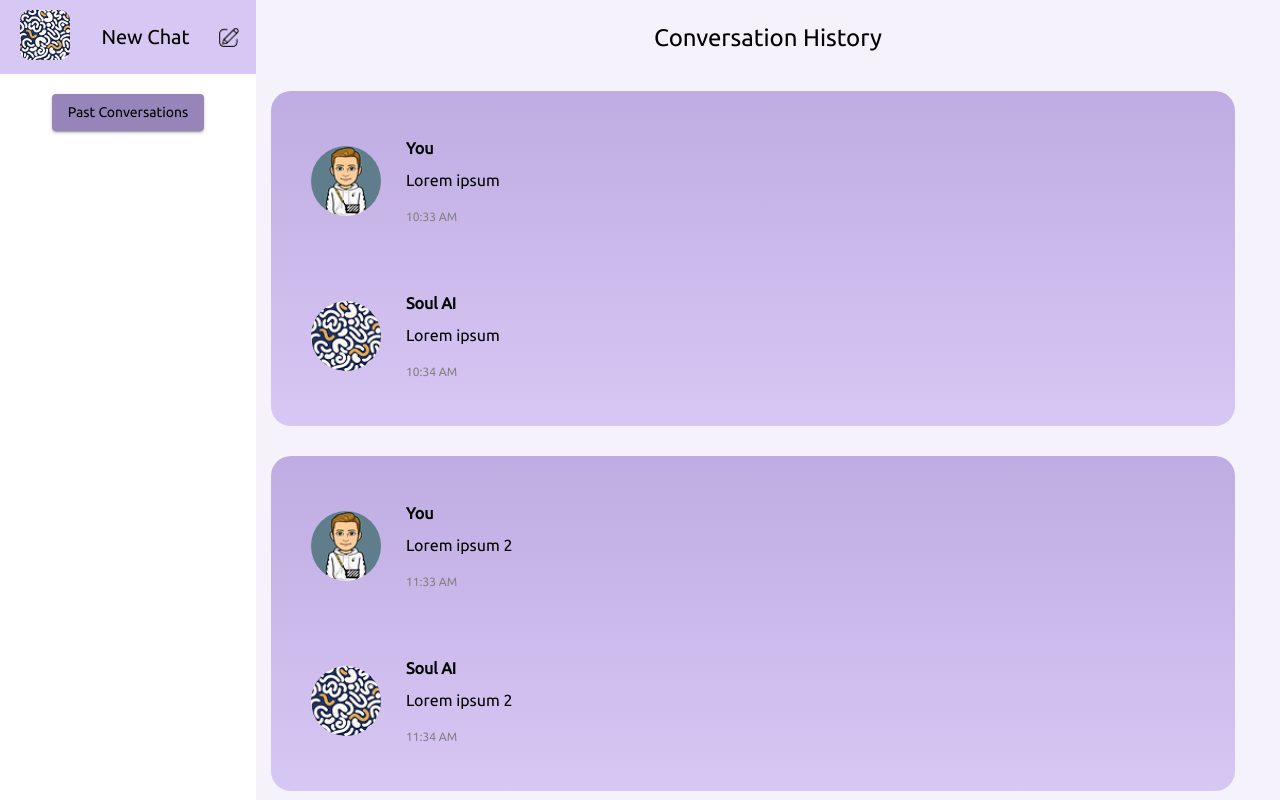
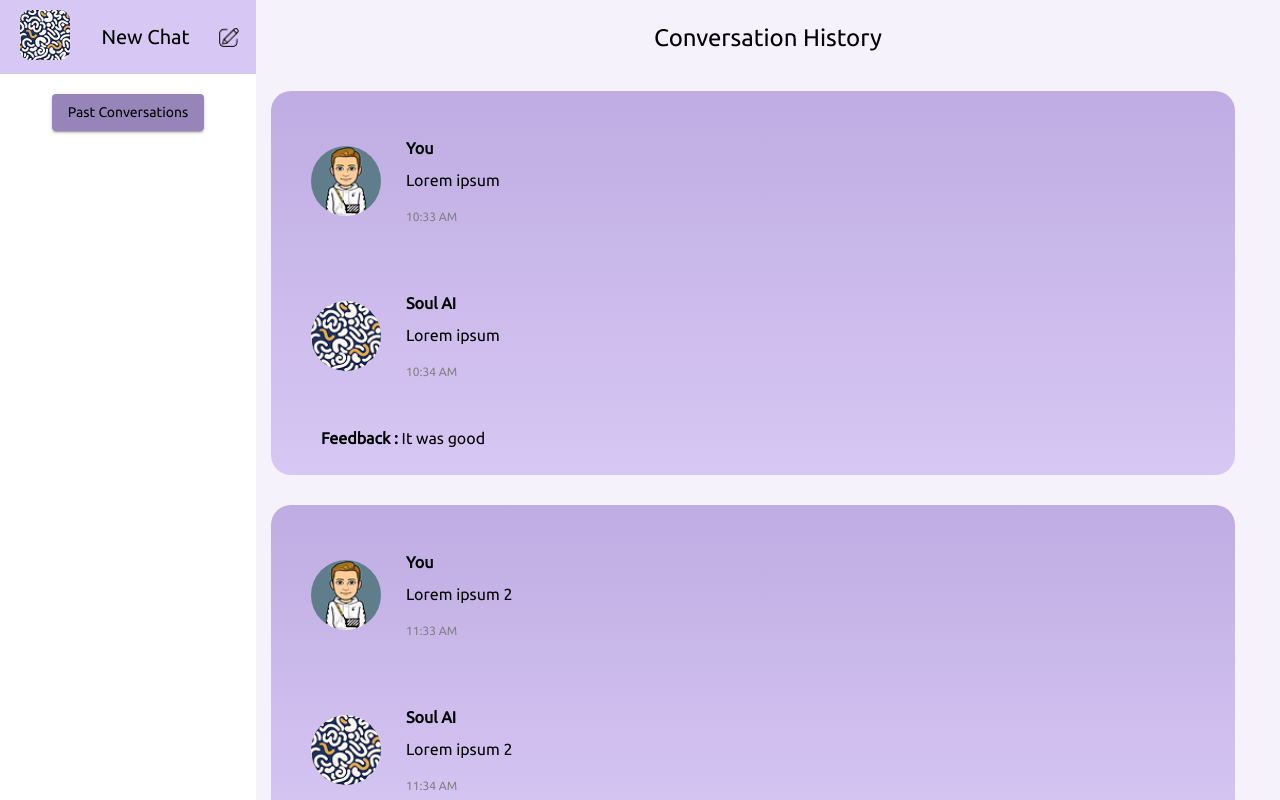
Before and after one commit to AkshayAsokDev/X-Bot-AI, a React (Create React App) app in the folder app/: page /history in a window 1280 px wide. Shown: the top 800 px of the page. Built offline with nearby package versions, Linux system fonts and the light colour scheme.

Commit message:
feedback data layout updated

```diff
--- a/app/src/components/HistoryCard/HistoryCard.jsx
+++ b/app/src/components/HistoryCard/HistoryCard.jsx
@@ -2,9 +2,13 @@ import { Box, Typography, Stack } from "@mui/material"
 import ChatCard from "../ChatCard/ChatCard"
 import styles from "./HistoryCard.module.css"
 
+const dummyFeedData = {
+    0 : "It was good"
+}
 
 // data is array which contains list of objects - that is 1 convo history, which consists of each chat as an object
-export default function HistoryCard ({data}) {
+export default function HistoryCard ({data, feedIndex}) {
+
 
     return (
         <Box
@@ -25,6 +29,17 @@ export default function HistoryCard ({data}) {
                 })
             }
 
+            {/* Feedback generate */}
+
+            {
+                Object.hasOwn(dummyFeedData, feedIndex) && (
+                    <Typography
+                    margin="25px"
+                    paddingLeft="25px"
+                    ><span className={styles.feedback} >Feedback : </span>{dummyFeedData[feedIndex]}</Typography>
+                )
+            }
+
 
         </Box>
     )
--- a/app/src/components/HistoryCard/HistoryCard.module.css
+++ b/app/src/components/HistoryCard/HistoryCard.module.css
@@ -1,3 +1,7 @@
 .historyCard {
     background: linear-gradient(#BFACE2, #D7C7F4);
 }
+
+.feedback {
+    font-weight: 700;
+}
--- a/app/src/pages/history.js
+++ b/app/src/pages/history.js
@@ -29,6 +29,7 @@ const dummyConvoHistory = [
     content: "Lorem ipsum 2"
     }]
 ]
+
 
 export default function ConversationHistory() {
 
@@ -80,10 +81,11 @@ export default function ConversationHistory() {
             }}
             >
 
+                {/* conversation chats */}
                 {
                     dummyConvoHistory.map((item, index) => {
 
-                        return <HistoryCard data={item} key={index} />
+                        return <HistoryCard data={item} key={index} feedIndex={index} />
                     })
                 }
 
```
